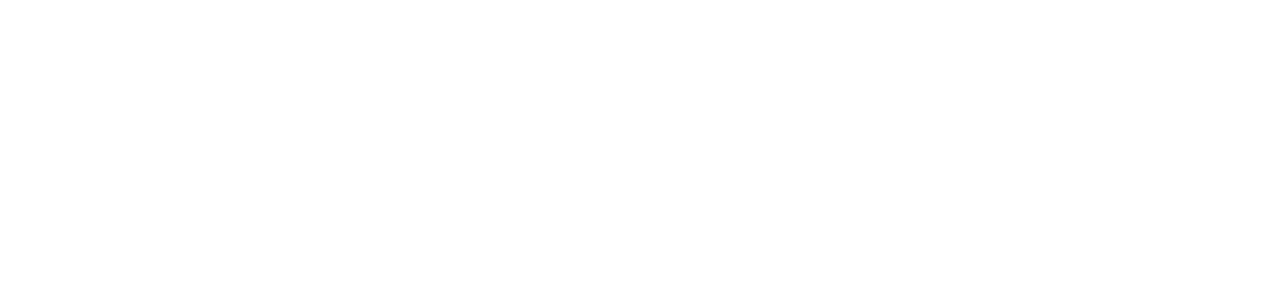
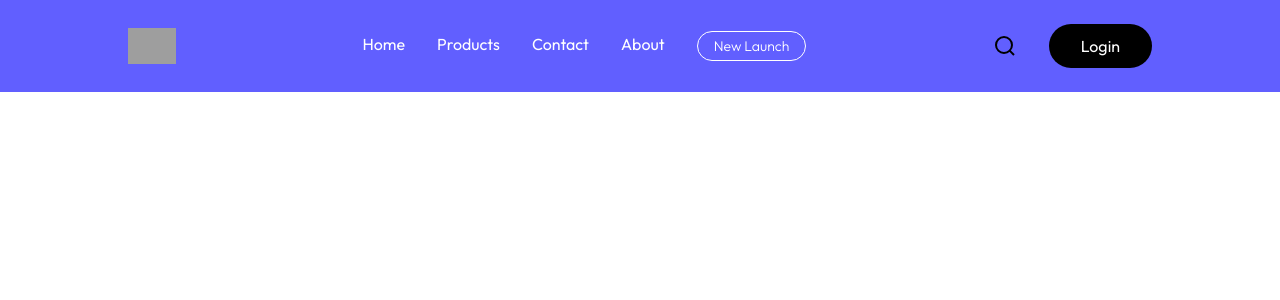
Before and after one commit to Raja1947/Hotel-Booking, a React (Vite) app: page / in a window 1280 px wide. Shown: the top 300 px of the page. Built offline with nearby package versions, Linux system fonts and the light colour scheme; grey boxes are pictures that could not be loaded; a web font is replaced by a local one.

Commit message:
navbar added

```diff
--- a/src/App.jsx
+++ b/src/App.jsx
@@ -1,10 +1,14 @@
 import './App.css'
+import Navbar from './components/Navbar/Navbar'
 
 function App() {
 
 
   return (
    <>
+   <div>
+    <Navbar/>
+   </div>
 
    </>
   )
--- /dev/null
+++ b/src/components/Navbar/Navbar.jsx
@@ -0,0 +1,95 @@
+import React from 'react'
+const Navbar = () => {
+    const navLinks = [
+        { name: 'Home', path: '/' },
+        { name: 'Products', path: '/' },
+        { name: 'Contact', path: '/' },
+        { name: 'About', path: '/' },
+    ];
+
+    const ref = React.useRef(null)
+
+    const [isScrolled, setIsScrolled] = React.useState(false);
+    const [isMenuOpen, setIsMenuOpen] = React.useState(false);
+
+    React.useEffect(() => {
+        const handleScroll = () => {
+            setIsScrolled(ref.current.scrollTop > 10);
+        };
+        ref.current.addEventListener("scroll", handleScroll);
+        return () => window.removeEventListener("scroll", handleScroll);
+    }, []);
+
+    return (
+        <div ref={ref} className="h-88 md:h-64">
+            <p className="w-10 h-[500px]"></p>
+            <nav className={`fixed top-0 left-0 bg-indigo-500 w-full flex items-center justify-between px-4 md:px-16 lg:px-24 xl:px-32 transition-all duration-500 z-50 ${isScrolled ? "bg-white/80 shadow-md text-gray-700 backdrop-blur-lg py-3 md:py-4" : "py-4 md:py-6"}`}>
+
+                {/* Logo */}
+                <a href="/" className="flex items-center gap-2">
+                    <img src={"https://raw.githubusercontent.com/prebuiltui/prebuiltui/main/assets/dummyLogo/dummyLogoWhite.svg"} alt="logo" className={`h-9 ${isScrolled && "invert opacity-80"}`} />
+                </a>
+
+                {/* Desktop Nav */}
+                <div className="hidden md:flex items-center gap-4 lg:gap-8">
+                    {navLinks.map((link, i) => (
+                        <a key={i} href={link.path} className={`group flex flex-col gap-0.5 ${isScrolled ? "text-gray-700" : "text-white"}`}>
+                            {link.name}
+                            <div className={`${isScrolled ? "bg-gray-700" : "bg-white"} h-0.5 w-0 group-hover:w-full transition-all duration-300`} />
+                        </a>
+                    ))}
+                    <button className={`border px-4 py-1 text-sm font-light rounded-full cursor-pointer ${isScrolled ? 'text-black' : 'text-white'} transition-all`}>
+                        New Launch
+                    </button>
+                </div>
+
+                {/* Desktop Right */}
+                <div className="hidden md:flex items-center gap-4">
+                    <svg className={`h-6 w-6 ${isScrolled ? "invert" : ""}`} fill="none" stroke="currentColor" strokeWidth="2" viewBox="0 0 24 24">
+                        <circle cx="11" cy="11" r="8" />
+                        <line x1="21" y1="21" x2="16.65" y2="16.65" />
+                    </svg>
+                    <button className="bg-black text-white px-8 py-2.5 rounded-full ml-4 transition-all duration-500">
+                        Login
+                    </button>
+                </div>
+
+                {/* Mobile Menu Button */}
+                <div className="flex items-center gap-3 md:hidden">
+                    <svg onClick={() => setIsMenuOpen(!isMenuOpen)} className={`h-6 w-6 cursor-pointer ${isScrolled ? "invert" : ""}`} fill="none" stroke="currentColor" strokeWidth="2" viewBox="0 0 24 24">
+                        <line x1="4" y1="6" x2="20" y2="6" />
+                        <line x1="4" y1="12" x2="20" y2="12" />
+                        <line x1="4" y1="18" x2="20" y2="18" />
+                    </svg>
+                </div>
+
+                {/* Mobile Menu */}
+                <div className={`fixed top-0 left-0 w-full h-screen bg-white text-base flex flex-col md:hidden items-center justify-center gap-6 font-medium text-gray-800 transition-all duration-500 ${isMenuOpen ? "translate-x-0" : "-translate-x-full"}`}>
+                    <button className="absolute top-4 right-4" onClick={() => setIsMenuOpen(false)}>
+                        <svg className="h-6 w-6" fill="none" stroke="currentColor" strokeWidth="2" viewBox="0 0 24 24">
+                            <line x1="18" y1="6" x2="6" y2="18" />
+                            <line x1="6" y1="6" x2="18" y2="18" />
+                        </svg>
+                    </button>
+
+                    {navLinks.map((link, i) => (
+                        <a key={i} href={link.path} onClick={() => setIsMenuOpen(false)}>
+                            {link.name}
+                        </a>
+                    ))}
+
+                    <button className="border px-4 py-1 text-sm font-light rounded-full cursor-pointer transition-all">
+                        New Launch
+                    </button>
+
+                    <button className="bg-black text-white px-8 py-2.5 rounded-full transition-all duration-500">
+                        Login
+                    </button>
+                </div>
+            </nav>
+        </div>
+    );
+}
+
+
+export default Navbar;
```
Also changed, not shown: src/components/Footer/Footer.jsx (added).
